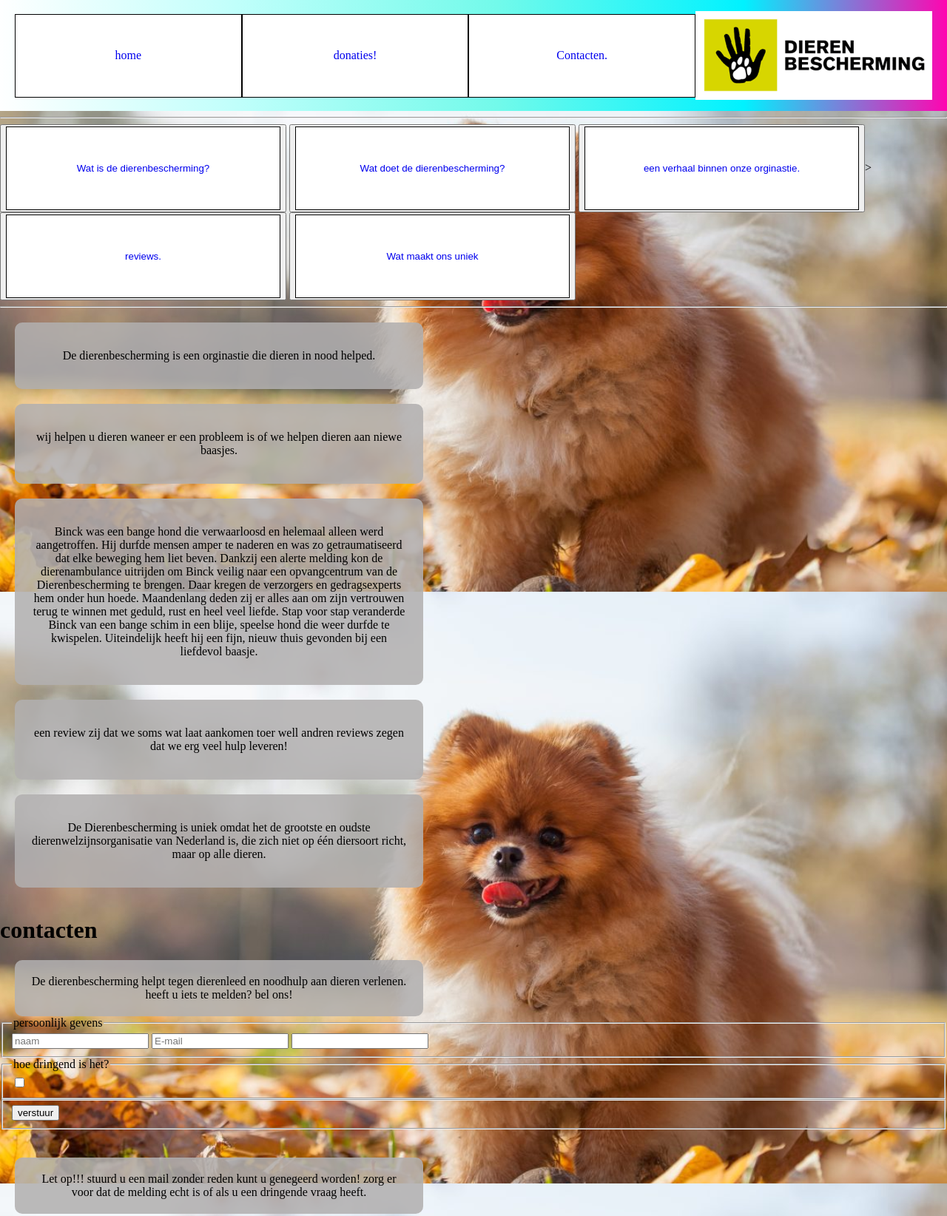
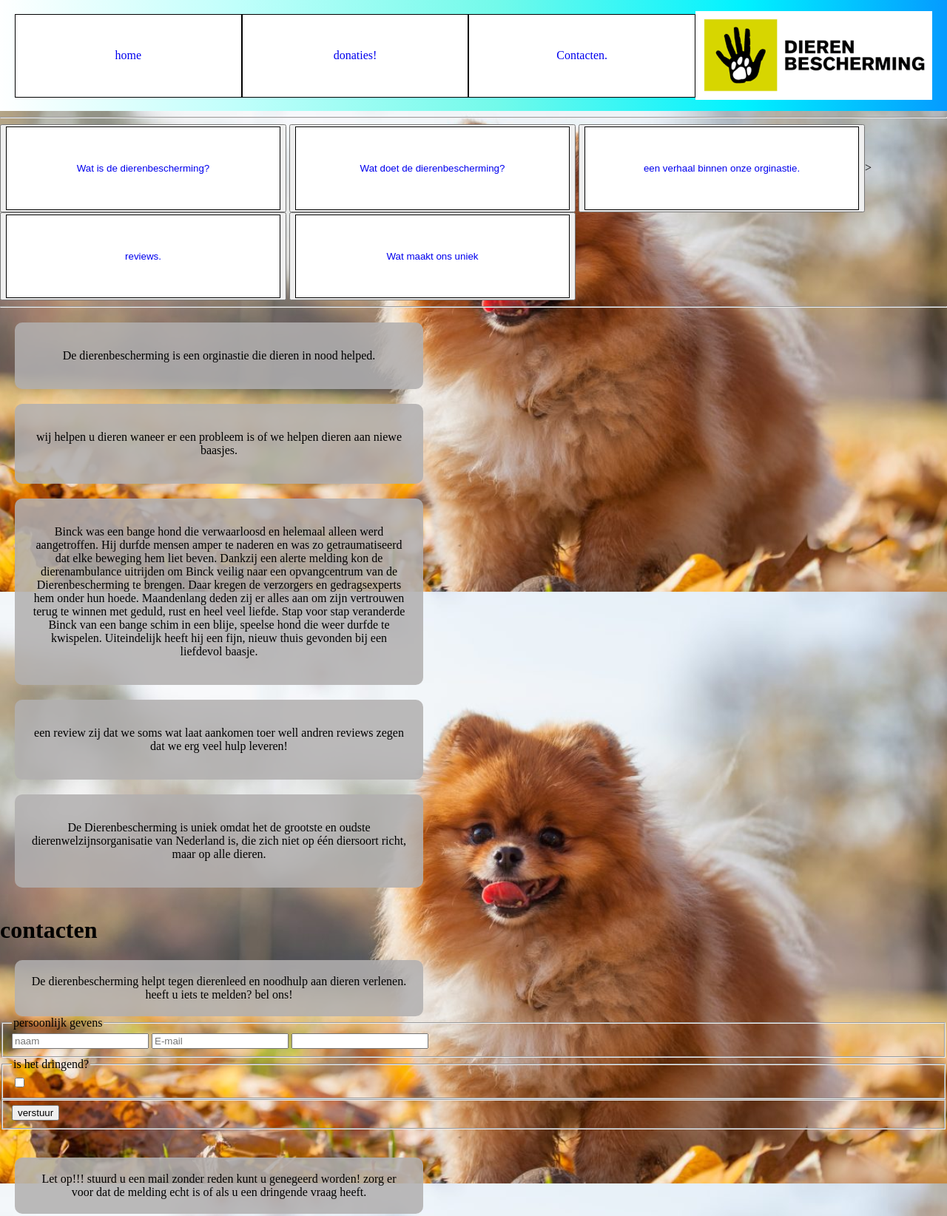
Before and after one commit to 2010joukebos/goede-doel, a plain HTML site: page index.html in a window 1280 px wide. Shown: the top 1644 px of the page at 74% size. Drawn offline with Linux system fonts and the light colour scheme.

```diff
--- a/index.html
+++ b/index.html
@@ -88,7 +88,7 @@
                  <input type="text">
             </fieldset>
             <fieldset>
-                <legend>hoe dringend is het?</legend>
+                <legend>is het dringend?</legend>
                 <input type="checkbox">
             </fieldset>
             <fieldset>
--- a/style.css
+++ b/style.css
@@ -187,7 +187,7 @@
 }
 
 .header_side {
-  background: linear-gradient(90deg, #feffff 0%, #c0fffb 25%, #72faea 52.52%, #00f2ff 78.52%, #ff05b0 100%);
+  background: linear-gradient(90deg, #feffff 0%, #c0fffb 25%, #72faea 52.52%, #00f2ff 78.52%, #059bff 100%);
   padding: 15px 20px;
   display: flex;
   justify-content: space-between;
```
Also changed, not shown: index3.html (+0 -3 lines).
